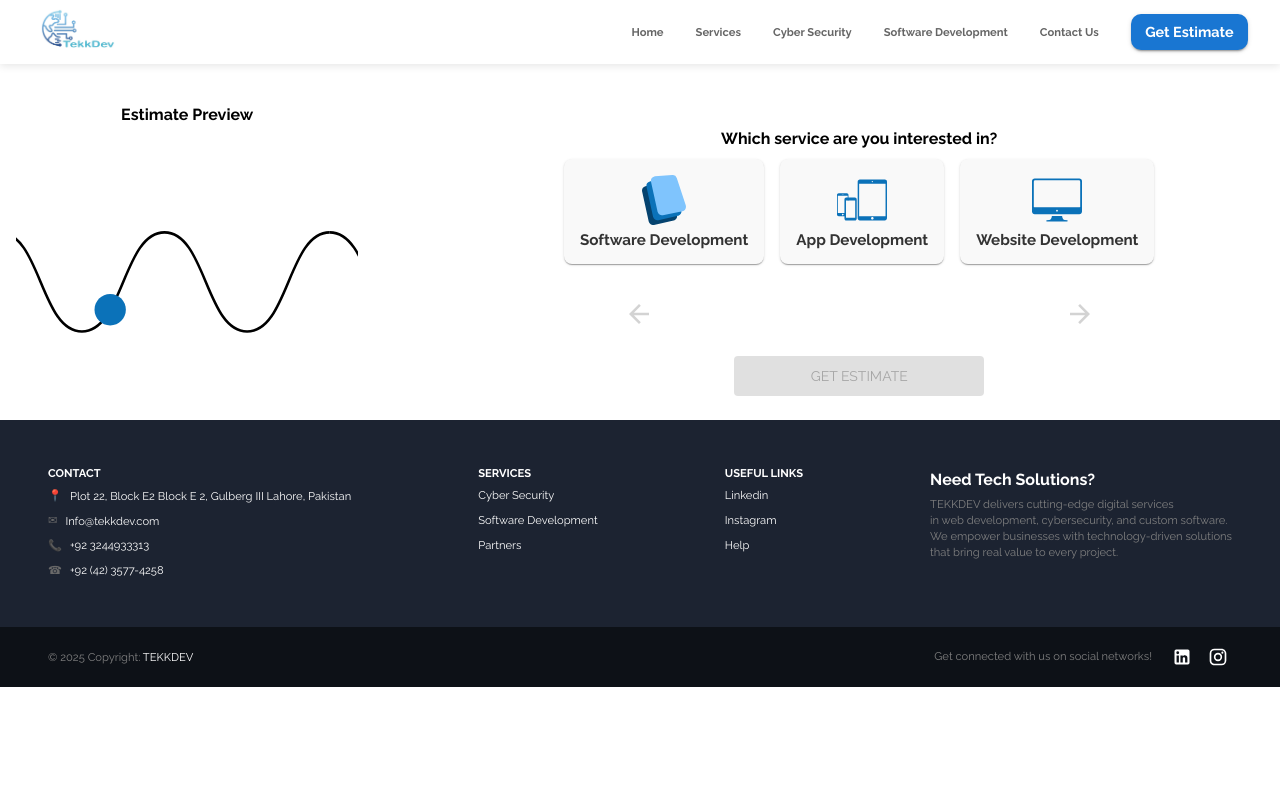
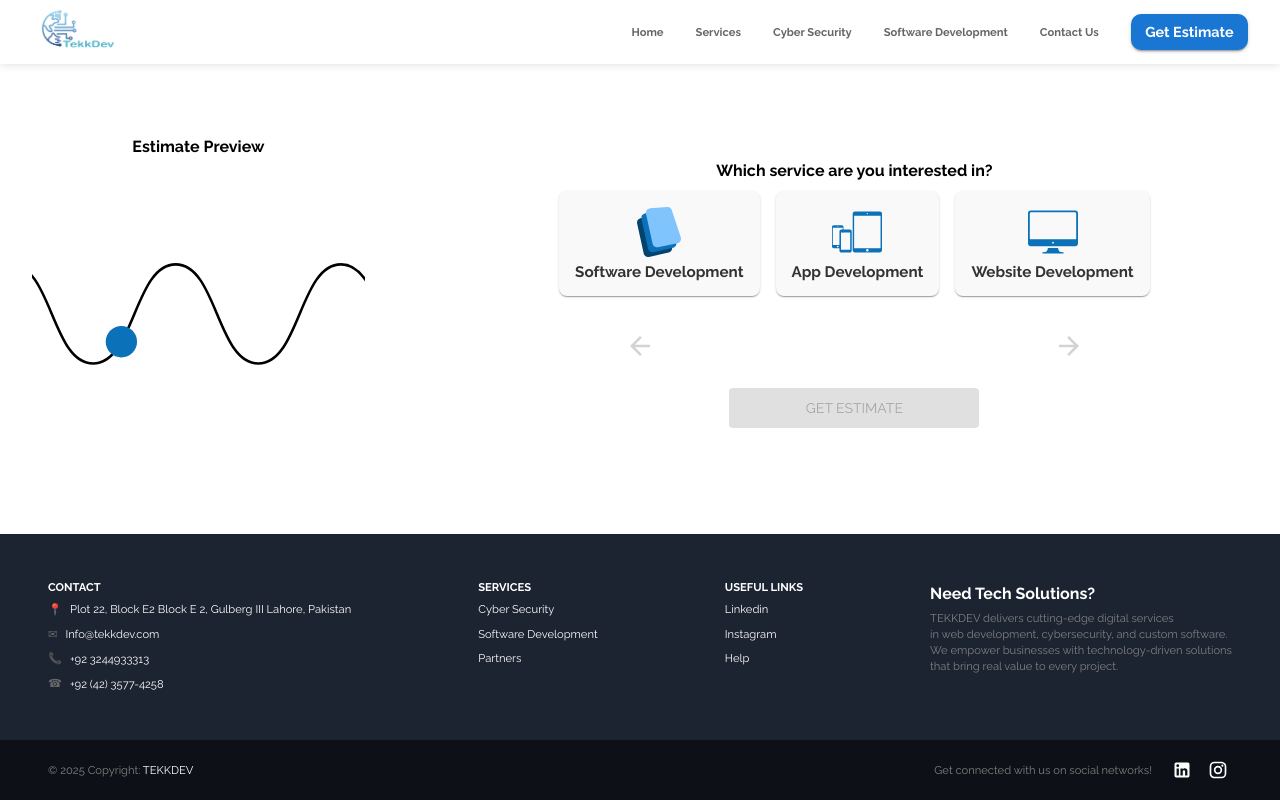
Before and after one commit to SheikhMeeran/Tekk-dev-portfolio, a React (Create React App) app: page /estimate in a window 1280 px wide. Built offline with nearby package versions, Linux system fonts and the light colour scheme.

Commit message:
fixes two issues.

```diff
--- a/src/App.js
+++ b/src/App.js
@@ -1,144 +1,3 @@
-// import React, { useState } from "react";
-// import { BrowserRouter, Routes, Route, useLocation } from "react-router-dom";
-// import { ThemeProvider } from "@mui/material/styles";
-// import { AnimatePresence } from "framer-motion";
-
-// import theme from "./components/ui/Theme";
-// import ScrollToTop from "./scripts/ScrollToTop";
-
-// // UI Components
-// import Header from "./components/ui/Header";
-// import Footer from "./components/ui/Footer";
-
-// // Page Components
-// import LandingPage from "./components/LandingPage";
-// import Services from "./components/Services";
-// import Software from "./components/Software";
-// import MobileApp from "./components/MobileApp";
-// import Websites from "./components/Websites";
-// import Revolution from "./components/Revolution";
-// import About from "./components/About";
-// import Contact from "./components/Contact";
-// import Estimate from "./components/Estimate";
-// import Testimonials from "./components/Testimonials"; // ✅ Added Partner Page
-
-// // Routes with Animation
-// const AnimatedRoutes = ({ pageProps }) => {
-//   const location = useLocation();
-
-//   return (
-//     <AnimatePresence mode="wait">
-//       <Routes location={location} key={location.pathname}>
-//         <Route path="/" element={<LandingPage {...pageProps} />} />
-//         <Route path="/services" element={<Services {...pageProps} />} />
-//         <Route path="/software" element={<Software {...pageProps} />} />
-//         <Route path="/mobileapps" element={<MobileApp {...pageProps} />} />
-//         <Route path="/websites" element={<Websites {...pageProps} />} />
-//         <Route path="/revolution" element={<Revolution {...pageProps} />} />
-//         <Route path="/about" element={<About {...pageProps} />} />
-//         <Route path="/contact" element={<Contact {...pageProps} />} />
-//         <Route path="/estimate" element={<Estimate {...pageProps} />} />
-//         <Route path="/testimonials" element={<Testimonials {...pageProps} />} /> {/* ✅ Partner Route */}
-//       </Routes>
-//     </AnimatePresence>
-//   );
-// };
-
-// const App = () => {
-//   const [value, setValue] = useState(0);
-//   const [selected, setSelected] = useState(null);
-//   const pageProps = { setValue, setSelected };
-
-//   return (
-//     <ThemeProvider theme={theme}>
-//       <BrowserRouter>
-//         <ScrollToTop />
-//         <Header value={value} setValue={setValue} selected={selected} setSelected={setSelected} />
-//         <AnimatedRoutes pageProps={pageProps} />
-//         <Footer setValue={setValue} setSelected={setSelected} />
-//       </BrowserRouter>
-//     </ThemeProvider>
-//   );
-// };
-
-// export default App;
-
-
-
-// import React, { useState } from "react";
-// import { BrowserRouter, Routes, Route, useLocation } from "react-router-dom";
-// import { ThemeProvider } from "@mui/material/styles";
-// import { AnimatePresence } from "framer-motion";
-
-// import theme from "./components/ui/Theme";
-// import ScrollToTop from "./components/ScrollToTop";
-
-// // UI Components
-// import Header from "./components/ui/Header";
-// import Footer from "./components/ui/Footer";
-
-// // Page Components
-// import LandingPage from "./components/LandingPage";
-// import Services from "./components/Services";
-// import Software from "./components/Software";
-// import MobileApp from "./components/MobileApp";
-// import Websites from "./components/Websites";
-// import Revolution from "./components/Revolution";
-// import About from "./components/About";
-// import Contact from "./components/Contact";
-// import Estimate from "./components/Estimate";
-// import Testimonials from "./components/Testimonials"; // ✅ Added Partner Page
-// import ScrollToTop from "./components/ScrollToTop";
-// // Routes with Animation
-// const AnimatedRoutes = ({ pageProps }) => {
-//   const location = useLocation();
-
-//   return (
-//     <AnimatePresence mode="wait">
-//       <Routes location={location} key={location.pathname}>
-//         <Route path="/" element={<LandingPage {...pageProps} />} />
-//         <Route path="/services" element={<Services {...pageProps} />} />
-//         <Route path="/software" element={<Software {...pageProps} />} />
-//         <Route path="/mobileapps" element={<MobileApp {...pageProps} />} />
-//         <Route path="/websites" element={<Websites {...pageProps} />} />
-//         <Route path="/evolution" element={<Revolution {...pageProps} />} />
-//         <Route path="/about" element={<About {...pageProps} />} />
-//         <Route path="/contact" element={<Contact {...pageProps} />} />
-//         <Route path="/estimate" element={<Estimate {...pageProps} />} />
-//         <Route path="/testimonials" element={<Testimonials {...pageProps} />} /> {/* ✅ Partner Route */}
-//       </Routes>
-//     </AnimatePresence>
-//   );
-// };
-
-// const App = () => {
-//   const [value, setValue] = useState(0);
-//   const [selected, setSelected] = useState(null);
-//   const pageProps = { setValue, setSelected };
-
-//   return (
-//     <ThemeProvider theme={theme}>
-//       <BrowserRouter>
-//         <ScrollToTop />
-//         <Header value={value} setValue={setValue} selected={selected} setSelected={setSelected} />
-//         <AnimatedRoutes pageProps={pageProps} />
-//         <Footer setValue={setValue} setSelected={setSelected} />
-//       </BrowserRouter>
-//     </ThemeProvider>
-//   );
-// };
-
-// export default App;
-
-
-
-
-
-
-
-
-
-
 import React, { useState } from "react";
 import { BrowserRouter, Routes, Route, useLocation } from "react-router-dom";
 import { ThemeProvider } from "@mui/material/styles";
@@ -197,14 +56,18 @@
     <ThemeProvider theme={theme}>
       <BrowserRouter>
         <ScrollToTop />
+        <div className="main-container">
           <Header
             value={value}
             setValue={setValue}
             selected={selected}
             setSelected={setSelected}
           />
+          <main className="content">
             <AnimatedRoutes pageProps={pageProps} />
+          </main>
           <Footer setValue={setValue} setSelected={setSelected} />
+        </div>
       </BrowserRouter>
     </ThemeProvider>
   );
--- a/src/components/Estimate.js
+++ b/src/components/Estimate.js
@@ -67,7 +67,7 @@
     width: "6em",
   },
   question: {
-    fontSize:"0.3rem",
+    fontSize: "0.3rem",
     marginTop: "5em",
     marginBottom: "2em",
     marginLeft: "1em",
@@ -514,7 +514,6 @@
     //Finally Update the question structure in state
     setQuestions(updatedQuestions);
     if (smallest) questionsRef.current.scrollIntoView({ behavior: "smooth" });
-
   };
 
   const previousQuestionDisabled = () => {
@@ -551,8 +550,8 @@
         //Check if there is any already or previously selected option exist
         //if condition is true => toggle the previously selected option
         if (previouslySelectedOption[0]) {
-          previouslySelectedOption[0].selected = !previouslySelectedOption[0]
-            .selected;
+          previouslySelectedOption[0].selected =
+            !previouslySelectedOption[0].selected;
           if (previouslySelectedOption[0] === selectedOption) {
             selectedOption.selected = !selectedOption.selected;
           }
@@ -627,11 +626,12 @@
       case "phone":
         setPhone(event.target.value);
         if (event.target.value !== "") {
-          valid = /^\(?([0-9]{3})\)?[-. ]?([0-9]{3})[-. ]?([0-9]{4})$/.test(
-            event.target.value
+          valid =
+            /^\+?(\d{1,4})?[-.\s]?\(?\d{3}\)?[-.\s]?\d{3}[-.\s]?\d{4}$/.test(
+              event.target.value.trim()
             );
           if (!valid) {
-            setPhoneHelperText("Invalid Phone Number");
+            setPhoneHelperText("Invalid phone number format");
           } else {
             setPhoneHelperText("");
           }
@@ -826,7 +826,7 @@
   );
 
   const softwareSelectionsJSX = (
-    <Grid container direction="column" >
+    <Grid container direction="column">
       <Grid
         item
         container
@@ -835,8 +835,7 @@
         style={{ marginBottom: "1.25em" }}
       >
         <Grid item xs={2} ml={-8} mr={1}>
-          {/* <img src={check} alt="checkmark" /> */}
-          ✔
+          {/* <img src={check} alt="checkmark" /> */}✔
         </Grid>
         <Grid item xs={10}>
           <Typography variant="body1" fontSize={"0.95rem"}>
@@ -879,8 +878,7 @@
         style={{ marginBottom: "1.25em" }}
       >
         <Grid item xs={2} ml={-8} mr={1}>
-          {/* <img src={check} alt="checkmark" /> */}
-          ✔
+          {/* <img src={check} alt="checkmark" /> */}✔
         </Grid>
         <Grid item xs={10}>
           <Typography variant="body1" fontSize={"0.95rem"}>
@@ -922,8 +920,7 @@
         style={{ marginBottom: "1.25em" }}
       >
         <Grid item xs={2} ml={-8} mr={1}>
-          {/* <img src={check}  alt="checkmark" /> */}
-          ✔
+          {/* <img src={check}  alt="checkmark" /> */}✔
         </Grid>
         <Grid item xs={10}>
           <Typography variant="body1" fontSize={"0.95rem"}>
@@ -945,10 +942,9 @@
         style={{ marginBottom: "1.25em" }}
       >
         <Grid item xs={2} ml={-8} mr={1}>
-
           ✔
         </Grid>
-        <Grid item xs={10} >
+        <Grid item xs={10}>
           <Typography variant="body1" fontSize={"0.95rem"} ml={1}>
             You want{" "}
             {category === "Basic"
@@ -1004,7 +1000,11 @@
           .map((question, index) => (
             <React.Fragment key={index}>
               <Grid item className={classes.question}>
-            <Typography variant="h5" sx={{ fontSize: "1rem" }} align="center">
+                <Typography
+                  variant="h5"
+                  sx={{ fontSize: "1rem" }}
+                  align="center"
+                >
                   {question.title}
                 </Typography>
                 <Typography
@@ -1097,8 +1097,7 @@
           </IconButton>
         </Grid>
 
-
-    <Grid item align="center" sx={{ mb:3 }}>
+        <Grid item align="center" sx={{ mb: 3 }}>
           <Button
             variant="contained"
             color="secondary"
@@ -1116,9 +1115,12 @@
             Get Estimate
           </Button>
 
-
-
-<Dialog open={open} onClose={() => setOpen(false)} maxWidth="md">
+          <Dialog open={open} onClose={() => setOpen(false)} maxWidth="sm" sx={{
+    "& .MuiDialog-paper": {
+      borderRadius: 3,
+      maxHeight: "80vh",
+    },
+  }}>
             <DialogContent sx={{ py: 4, px: { xs: 1, sm: 2 } }}>
               <Grid
                 container
@@ -1158,7 +1160,9 @@
                   </Typography>
 
                   <Box sx={{ width: "100%" }}>
-          {questions.length > 2 ? softwareSelectionsJSX : websiteSelectionJSX}
+                    {questions.length > 2
+                      ? softwareSelectionsJSX
+                      : websiteSelectionJSX}
                   </Box>
                 </Grid>
 
@@ -1267,8 +1271,9 @@
                     paragraph
                     sx={{ fontSize: "0.9rem" }}
                   >
-          Fill out your name, phone number and email to place your request, and
-          we'll get back to you with details moving forward and a final price.
+                    Fill out your name, phone number and email to place your
+                    request, and we'll get back to you with details moving
+                    forward and a final price.
                   </Typography>
 
                   <Grid item container justifyContent="center" sx={{ mt: 2 }}>
@@ -1317,14 +1322,9 @@
               </Grid>
             </DialogContent>
           </Dialog>
-
-
-
-
         </Grid>
       </Grid>
     </Grid>
-
   );
 };
 export default Estimate;
--- a/src/index.css
+++ b/src/index.css
@@ -1,7 +1,17 @@
-html, body {
+html, body, #root {
   margin: 0;
   padding: 0;
   height: 100%;
   overflow-x: hidden;
   scroll-behavior: smooth;
 }
+.main-container {
+  display: flex;
+  flex-direction: column;
+  min-height: 100vh; /* full height of screen */
+}
+
+.content {
+  flex: 1; /* fills the space between header and footer */
+  padding: 2rem 1rem; /* adjust as needed */
+}
```
Lines whose indentation alone changed are shown as unchanged.
